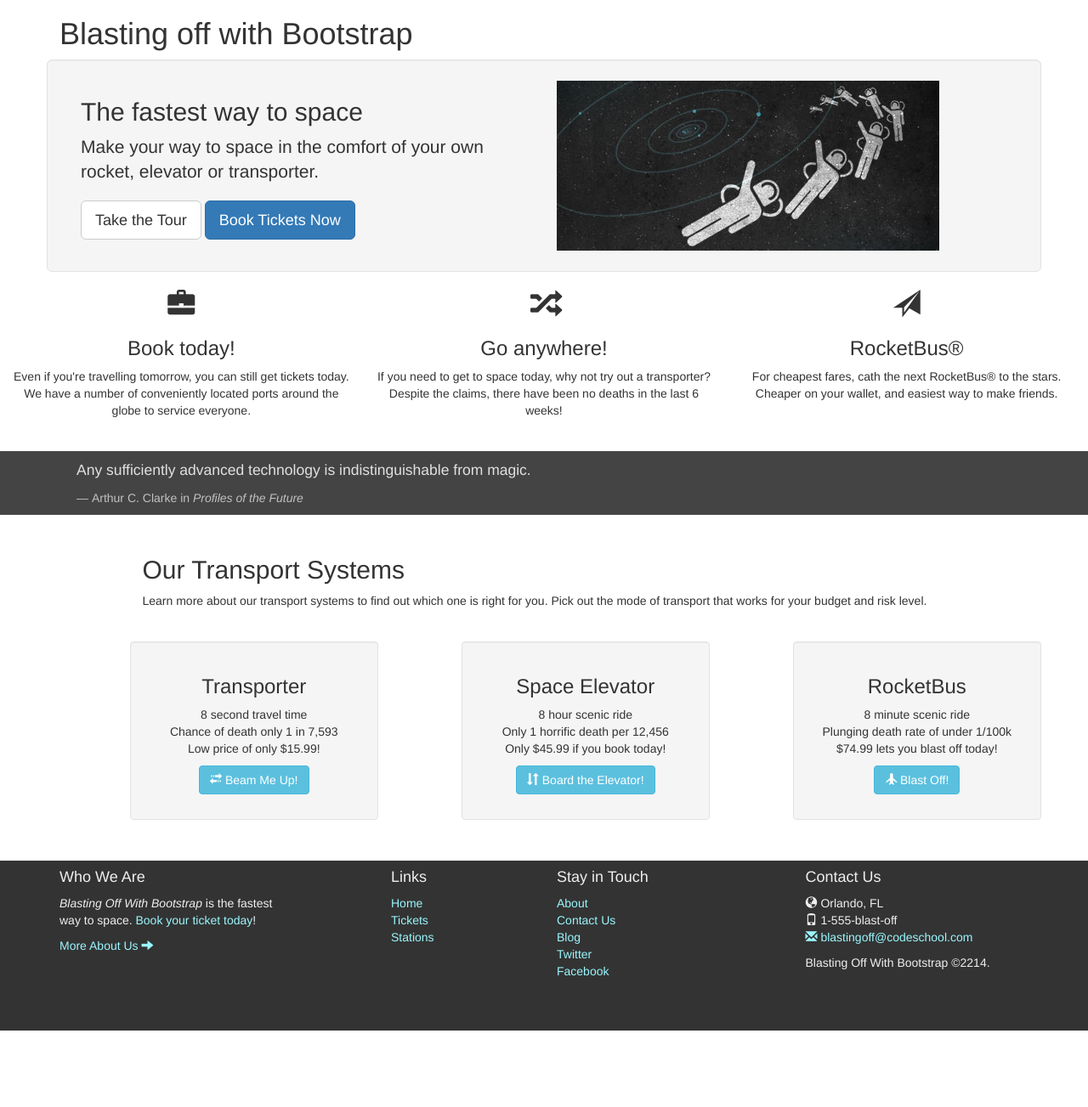
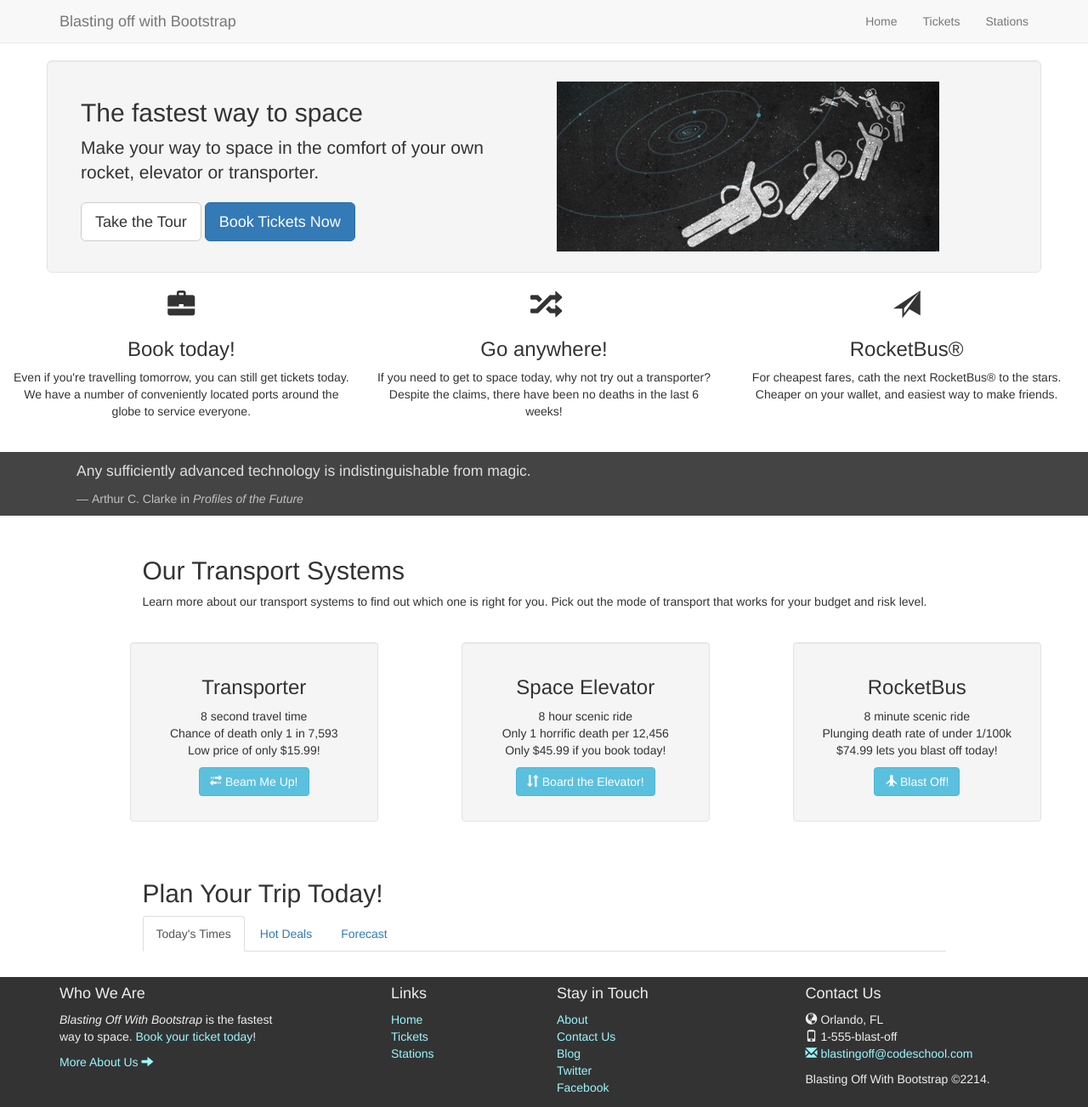
Before and after one commit to alberto-marin/Blasting-off-with-bootstrap, a plain HTML site: page index.html in a window 1280 px wide. Shown: the whole page at 85% size. Before the commit the page ends 1213 px from the top, so only its background shows below. Drawn offline with nearby package versions, Linux system fonts and the light colour scheme.

Commit message:
Navigating navigation
Adding our navigation and using a tabbed nav

```diff
--- a/index.html
+++ b/index.html
@@ -7,14 +7,17 @@
 		<link rel="stylesheet" href="css/bootstrap.css" type="text/css">
 	</head>
 	<body>
+		<div class="navbar navbar-default navbar-static-top">
+			<div class="container">
+				<a href="/" class="navbar-brand">Blasting off with Bootstrap</a>
+				<ul class="nav navbar-nav navbar-right">
+					<li><a href='/'>Home</a></li>
+					<li><a href='tickets.html'>Tickets</a></li>
+					<li><a href='stations.html'>Stations</a></li>
+				</ul>
+			</div>
+		</div>
 		<div class="container">
-
-			<div class="row">
-				<div class="col-md-12">
-					<h1>Blasting off with Bootstrap</h1>
-			</div>
-
-			</div>
 			<div class="row well well-lg">
 				<div class="col-md-6">
 					<h2>The fastest way to space</h2>
@@ -103,6 +106,31 @@
       </div>
     </div>
 
+     <div class='container'>
+      <div class='row'>
+        <div class='col-md-10 col-md-offset-1'>
+          <h2>Plan Your Trip Today!</h2>
+          <ul class="nav nav-tabs">
+            <li class="active"><a href='#time'>Today's Times</a></li>
+            <li><a href='#deals'>Hot Deals</a></li>
+            <li><a href='#forecast'>Forecast</a></li>
+          </ul>
+
+          <div class='tab-content'>
+            <div class='tab-pane fade active' id='time'>
+              <p>Today's Time here</p>
+            </div>
+            <div class='tab-pane fade' id='deals'>
+              <p>Deals here</p>
+            </div>
+            <div class='tab-pane fade' id='forecast'>
+              <p>Forecast</p>
+            </div>
+          </div>
+        </div>
+      </div>
+    </div>
+
 		<div class='footer'>
 			<div class='container'>
 				<div class='row'>
```
